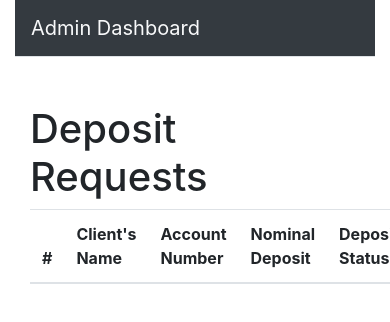
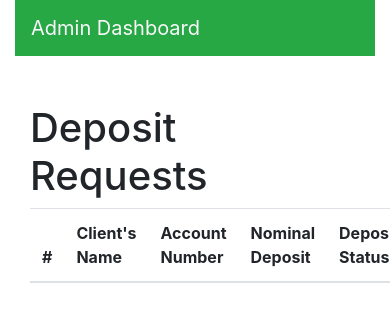
Before and after one commit to hengkikristanda/depositApps-demo, a website: page src/views/admin_home.html in a window 390 px wide. Shown: the top 322 px of the page. Drawn offline with nearby package versions, Linux system fonts and the light colour scheme; no server answers.

```diff
--- a/src/views/admin_home.html
+++ b/src/views/admin_home.html
@@ -17,7 +17,7 @@
 		</style>
 	</head>
 	<body class="container">
-		<nav class="navbar navbar-expand-lg navbar-light bg-dark border-bottom border-body">
+		<nav class="navbar navbar-expand-lg navbar-light bg-success">
 			<a class="navbar-brand text-light fs-1" href="#">Admin Dashboard</a>
 			<div class="collapse navbar-collapse" id="navbarNav">
 				<ul class="navbar-nav ml-auto">
```
